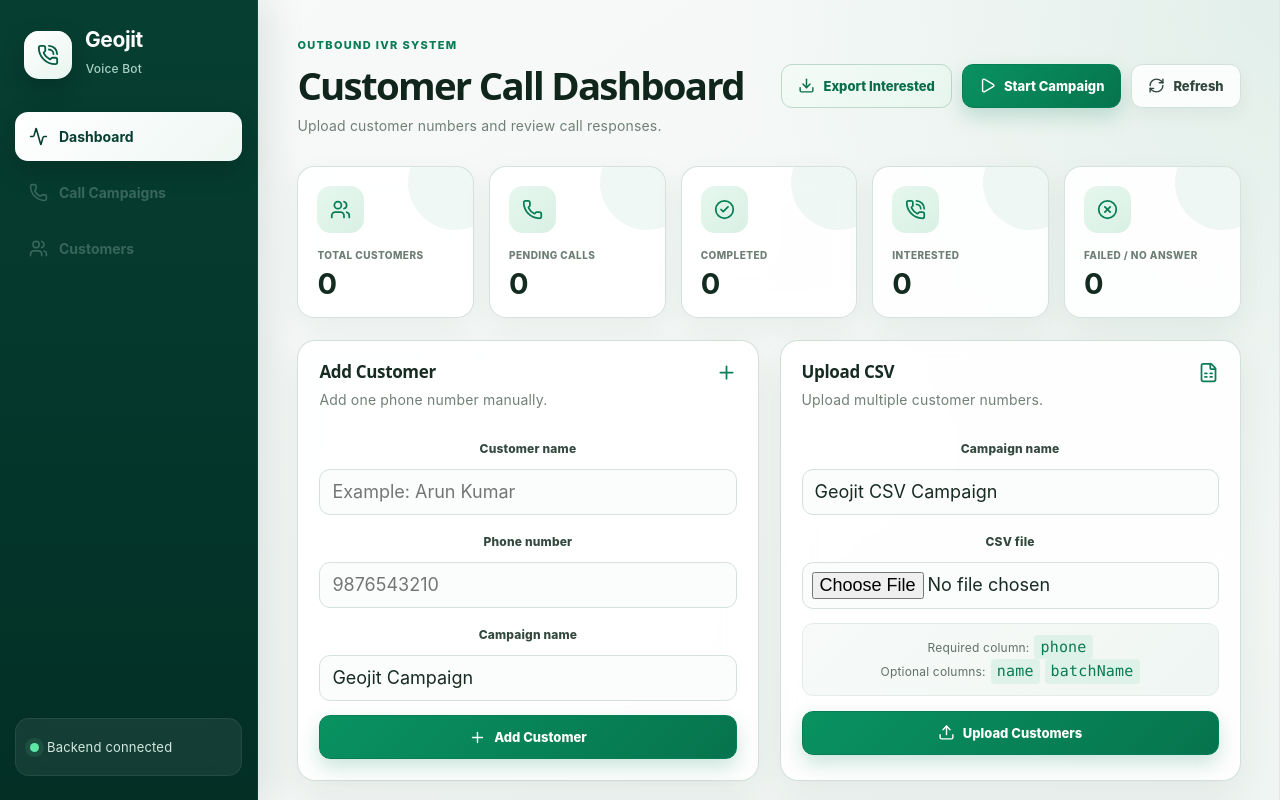
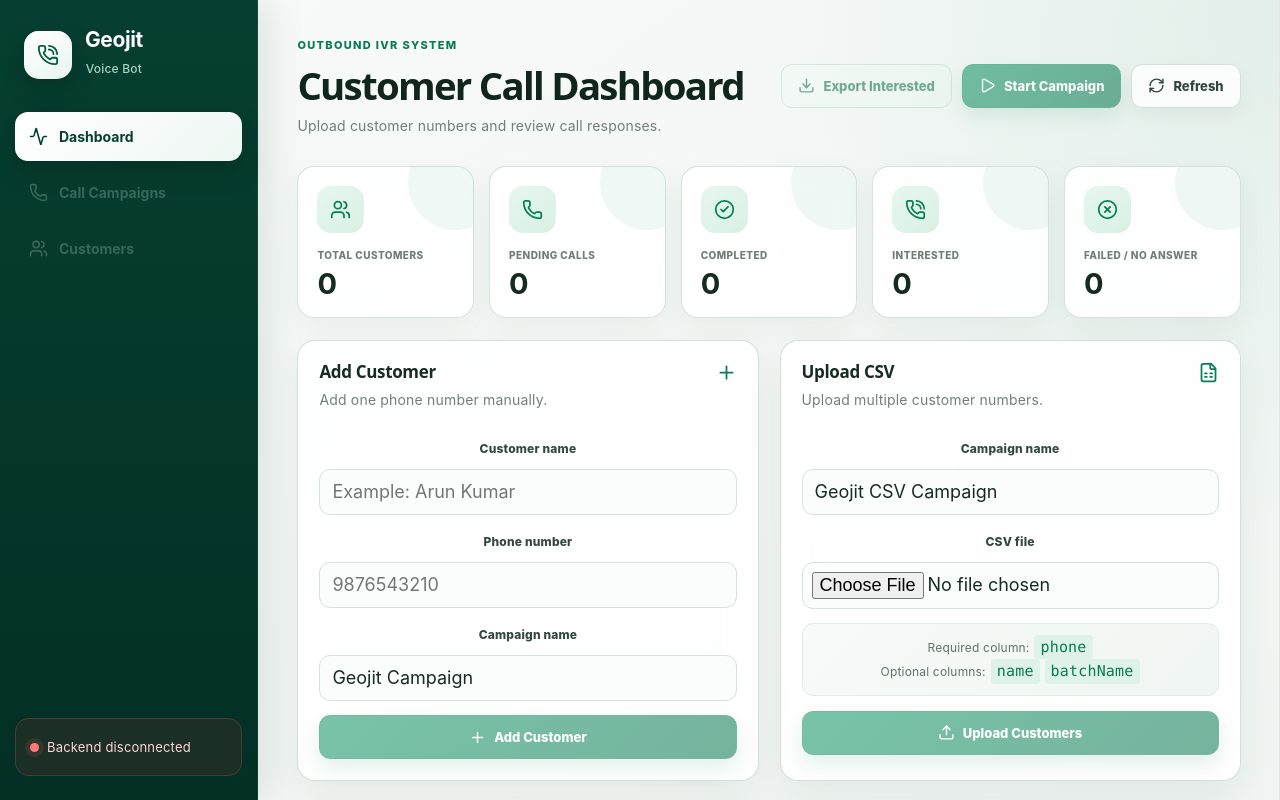
Before and after one commit to adhilofficial/geojit-voice-bot, a React (Vite) app in the folder dashboard/: page / in a window 1280 px wide. Shown: the top 800 px of the page. Built offline with nearby package versions, Linux system fonts and the light colour scheme; no server answers.

Commit message:
Fix backend health check and dashboard controls

```diff
--- a/dashboard/src/App.css
+++ b/dashboard/src/App.css
@@ -1802,3 +1802,23 @@
     font-size: 29px;
   }
 }
+
+.backend-online {
+  color: #d8f5e8;
+}
+
+.backend-offline {
+  color: #ffd6d6;
+  border-color: rgba(255, 113, 113, 0.2);
+  background: rgba(180, 48, 48, 0.14);
+}
+
+.status-dot-online {
+  background: #5ee6a4;
+  box-shadow: 0 0 0 5px rgba(94, 230, 164, 0.1);
+}
+
+.status-dot-offline {
+  background: #ff7777;
+  box-shadow: 0 0 0 5px rgba(255, 119, 119, 0.1);
+}
--- a/dashboard/src/App.jsx
+++ b/dashboard/src/App.jsx
@@ -2,6 +2,7 @@
   useCallback,
   useEffect,
   useMemo,
+  useRef,
   useState,
 } from "react";
 
@@ -26,6 +27,7 @@
 import MockCallModal from "./components/MockCallModal";
 
 import {
+  checkBackendHealth,
   createLead,
   downloadInterestedCsv,
   endMockCall,
@@ -103,13 +105,22 @@
 }
 
 function App() {
+  const messageTimerRef = useRef(null);
+
   const [leads, setLeads] = useState([]);
 
   const [form, setForm] = useState(initialForm);
   const [csvFile, setCsvFile] = useState(null);
+
   const [csvBatchName, setCsvBatchName] = useState(
     "Geojit CSV Campaign"
   );
+
+  const [backendConnected, setBackendConnected] =
+    useState(false);
+
+  const [checkingBackend, setCheckingBackend] =
+    useState(true);
 
   const [activeCall, setActiveCall] = useState(null);
   const [callLoading, setCallLoading] = useState(false);
@@ -132,14 +143,33 @@
   const [message, setMessage] = useState(null);
 
   const showMessage = useCallback((type, text) => {
+    if (messageTimerRef.current) {
+      window.clearTimeout(messageTimerRef.current);
+    }
+
     setMessage({
       type,
       text,
     });
 
-    window.setTimeout(() => {
+    messageTimerRef.current = window.setTimeout(() => {
       setMessage(null);
+      messageTimerRef.current = null;
     }, 5000);
+  }, []);
+
+  const checkConnection = useCallback(async () => {
+    try {
+      setCheckingBackend(true);
+
+      const response = await checkBackendHealth();
+
+      setBackendConnected(response?.success === true);
+    } catch {
+      setBackendConnected(false);
+    } finally {
+      setCheckingBackend(false);
+    }
   }, []);
 
   const loadLeads = useCallback(async () => {
@@ -153,7 +183,10 @@
       });
 
       setLeads(response.leads || []);
+      setBackendConnected(true);
     } catch (error) {
+      setBackendConnected(false);
+
       showMessage(
         "error",
         error.message || "Unable to load customers"
@@ -172,6 +205,26 @@
       window.clearTimeout(timeout);
     };
   }, [loadLeads]);
+
+  useEffect(() => {
+    checkConnection();
+
+    const interval = window.setInterval(() => {
+      checkConnection();
+    }, 30000);
+
+    return () => {
+      window.clearInterval(interval);
+    };
+  }, [checkConnection]);
+
+  useEffect(() => {
+    return () => {
+      if (messageTimerRef.current) {
+        window.clearTimeout(messageTimerRef.current);
+      }
+    };
+  }, []);
 
   const statistics = useMemo(() => {
     const total = leads.length;
@@ -270,6 +323,15 @@
   async function handleAddLead(event) {
     event.preventDefault();
 
+    if (!backendConnected) {
+      showMessage(
+        "error",
+        "Backend is disconnected. Please wait and try again."
+      );
+
+      return;
+    }
+
     if (!form.phone.trim()) {
       showMessage("error", "Phone number is required");
       return;
@@ -308,6 +370,15 @@
 
   async function handleCsvUpload(event) {
     event.preventDefault();
+
+    if (!backendConnected) {
+      showMessage(
+        "error",
+        "Backend is disconnected. Please wait and try again."
+      );
+
+      return;
+    }
 
     if (!csvFile) {
       showMessage("error", "Choose a CSV file first");
@@ -354,6 +425,15 @@
   }
 
   async function handleExportInterested() {
+    if (!backendConnected) {
+      showMessage(
+        "error",
+        "Backend is disconnected. Export is unavailable."
+      );
+
+      return;
+    }
+
     try {
       setExporting(true);
 
@@ -375,6 +455,15 @@
   }
 
   async function handleStartMockCall(lead) {
+    if (!backendConnected) {
+      showMessage(
+        "error",
+        "Backend is disconnected. Calls cannot be started."
+      );
+
+      return;
+    }
+
     if (campaignActive) {
       showMessage(
         "error",
@@ -413,6 +502,15 @@
   }
 
   async function handleStartCampaign() {
+    if (!backendConnected) {
+      showMessage(
+        "error",
+        "Backend is disconnected. Campaign cannot start."
+      );
+
+      return;
+    }
+
     if (campaignActive) {
       return;
     }
@@ -583,8 +681,6 @@
         await endMockCall(activeCall.leadId);
       }
 
-      await loadLeads();
-
       if (campaignActive) {
         const nextIndex = campaignIndex + 1;
 
@@ -612,11 +708,16 @@
           );
         }
 
+        await loadLeads();
+
         return;
       }
 
       setActiveCall(null);
+
       showMessage("success", "Mock call ended");
+
+      await loadLeads();
     } catch (error) {
       showMessage(
         "error",
@@ -632,31 +733,47 @@
       setCallLoading(true);
 
       if (
+        backendConnected &&
         activeCall?.leadId &&
         !isCallCompleted(activeCall)
       ) {
         await endMockCall(activeCall.leadId);
       }
 
-      setActiveCall(null);
-      resetCampaignState();
-
       showMessage("success", "Campaign stopped");
-
-      await loadLeads();
     } catch (error) {
       showMessage(
         "error",
-        error.message || "Unable to stop campaign"
+        error.message ||
+          "Campaign stopped locally, but the active call could not be updated"
       );
     } finally {
+      setActiveCall(null);
+      resetCampaignState();
       setCallLoading(false);
+
+      if (backendConnected) {
+        await loadLeads();
+      }
     }
   }
 
   async function handleCloseCallModal() {
     setActiveCall(null);
-    await loadLeads();
+
+    if (backendConnected) {
+      await loadLeads();
+    }
+  }
+
+  async function handleRefresh() {
+    await checkConnection();
+
+    try {
+      await loadLeads();
+    } catch {
+      // loadLeads handles its own error state.
+    }
   }
 
   return (
@@ -701,9 +818,26 @@
           </button>
         </nav>
 
-        <div className="sidebar-note">
-          <span className="status-dot" />
-          Backend connected
+        <div
+          className={`sidebar-note ${
+            backendConnected
+              ? "backend-online"
+              : "backend-offline"
+          }`}
+        >
+          <span
+            className={`status-dot ${
+              backendConnected
+                ? "status-dot-online"
+                : "status-dot-offline"
+            }`}
+          />
+
+          {checkingBackend
+            ? "Checking backend..."
+            : backendConnected
+              ? "Backend connected"
+              : "Backend disconnected"}
         </div>
       </aside>
 
@@ -727,7 +861,9 @@
               className="export-button"
               type="button"
               onClick={handleExportInterested}
-              disabled={exporting}
+              disabled={
+                exporting || !backendConnected
+              }
             >
               <Download size={17} />
 
@@ -751,7 +887,11 @@
                 className="start-campaign-button"
                 type="button"
                 onClick={handleStartCampaign}
-                disabled={callLoading || loading}
+                disabled={
+                  callLoading ||
+                  loading ||
+                  !backendConnected
+                }
               >
                 <Play size={17} />
                 Start Campaign
@@ -761,12 +901,16 @@
             <button
               className="secondary-button"
               type="button"
-              onClick={loadLeads}
+              onClick={handleRefresh}
               disabled={loading || callLoading}
             >
               <RefreshCw
                 size={17}
-                className={loading ? "spin" : ""}
+                className={
+                  loading || checkingBackend
+                    ? "spin"
+                    : ""
+                }
               />
 
               Refresh
@@ -915,6 +1059,9 @@
                   value={form.name}
                   onChange={handleInputChange}
                   placeholder="Example: Arun Kumar"
+                  disabled={
+                    addingLead || campaignActive
+                  }
                 />
               </div>
 
@@ -930,6 +1077,9 @@
                   value={form.phone}
                   onChange={handleInputChange}
                   placeholder="9876543210"
+                  disabled={
+                    addingLead || campaignActive
+                  }
                   required
                 />
               </div>
@@ -946,13 +1096,20 @@
                   value={form.batchName}
                   onChange={handleInputChange}
                   placeholder="Geojit SIP Campaign"
+                  disabled={
+                    addingLead || campaignActive
+                  }
                 />
               </div>
 
               <button
                 className="primary-button"
                 type="submit"
-                disabled={addingLead || campaignActive}
+                disabled={
+                  addingLead ||
+                  campaignActive ||
+                  !backendConnected
+                }
               >
                 <Plus size={17} />
 
@@ -989,6 +1146,9 @@
                     setCsvBatchName(event.target.value)
                   }
                   placeholder="Geojit CSV Campaign"
+                  disabled={
+                    uploadingCsv || campaignActive
+                  }
                 />
               </div>
 
@@ -1005,6 +1165,9 @@
                     setCsvFile(
                       event.target.files?.[0] || null
                     )
+                  }
+                  disabled={
+                    uploadingCsv || campaignActive
                   }
                   required
                 />
@@ -1025,7 +1188,9 @@
                 className="primary-button"
                 type="submit"
                 disabled={
-                  uploadingCsv || campaignActive
+                  uploadingCsv ||
+                  campaignActive ||
+                  !backendConnected
                 }
               >
                 <Upload size={17} />
@@ -1213,6 +1378,7 @@
                               handleStartMockCall(lead)
                             }
                             disabled={
+                              !backendConnected ||
                               callLoading ||
                               campaignActive ||
                               optedOut ||
--- a/dashboard/src/api.js
+++ b/dashboard/src/api.js
@@ -159,3 +159,9 @@
 
   URL.revokeObjectURL(downloadUrl);
 }
+
+export async function checkBackendHealth() {
+  const response = await fetch(`${API_BASE_URL}/health`);
+
+  return handleResponse(response);
+}
```
